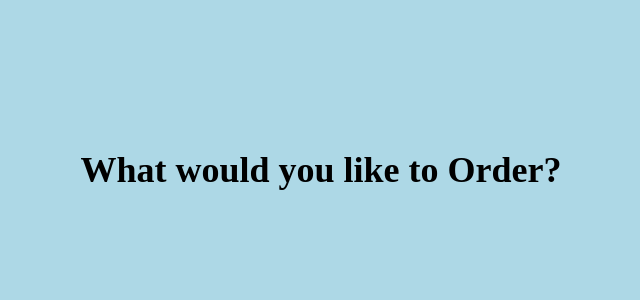
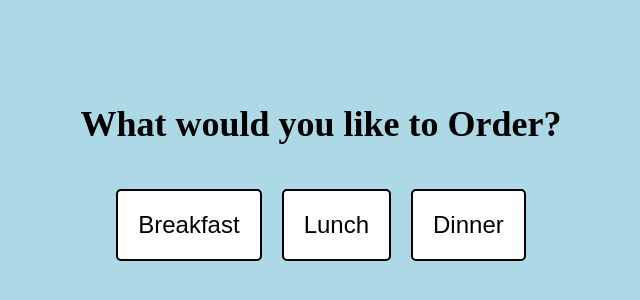
Before and after one commit to sRaina3/meal-search, a React (Create React App) app: page / in a window 1280 px wide. Shown: the part 238-538 px from the top of the page, without its empty margins (319-959 px from the left). Built offline with nearby package versions, Linux system fonts and the light colour scheme.

Commit message:
Added meal type selection

```diff
--- a/src/App.css
+++ b/src/App.css
@@ -14,3 +14,24 @@ body {
   font-size: 36px;
   text-align: center;
 }
+
+.options-container {
+  display: flex;
+  justify-content: center;
+  margin-top: 20px;
+}
+
+.option {
+  font-size: 24px;
+  padding: 20px;
+  margin: 0 10px;
+  border: 2px solid black;
+  border-radius: 5px;
+  background-color: white;
+  color: black;
+}
+
+.selected {
+  background-color: green;
+  color: white;
+}
--- a/src/App.js
+++ b/src/App.js
@@ -1,9 +1,22 @@
+import React, { useState } from 'react';
+
 import './App.css'
 
 const App = () => {
+  const [mealType, setMealType] = useState('');
+
+  const handleOptionClick = (event) => {
+    setMealType(event.target.innerText);
+  };
+
   return (
     <div className='container'>
       <h1 className='title'>What would you like to Order?</h1>
+      <div className="options-container">
+        <button className={`option ${mealType === 'Breakfast' ? 'selected' : ''}`} onClick={handleOptionClick}>Breakfast</button>
+        <button className={`option ${mealType === 'Lunch' ? 'selected' : ''}`} onClick={handleOptionClick}>Lunch</button>
+        <button className={`option ${mealType === 'Dinner' ? 'selected' : ''}`} onClick={handleOptionClick}>Dinner</button>
+      </div>
     </div>
   )
 }
```
